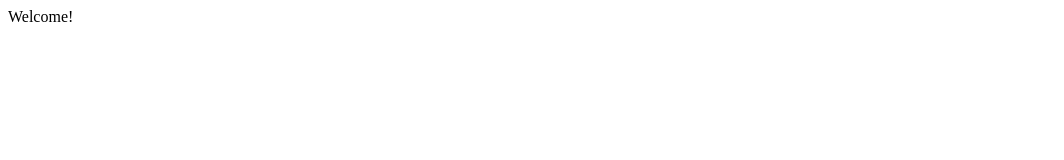
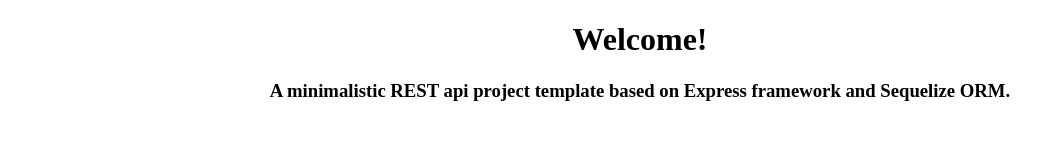
Before and after one commit to KovaDev/express-sequelize-template, a website: page public/index.html in a window 1280 px wide. Shown: the whole page, without its empty margins (0-1064 px from the left). Drawn offline with Linux system fonts and the light colour scheme.

```diff
--- a/public/index.html
+++ b/public/index.html
@@ -4,8 +4,19 @@
   <meta charset="UTF-8">
   <meta name="viewport" content="width=device-width, initial-scale=1.0">
   <title>Express Sequelize Template</title>
+  <style>
+    .body {
+      height: 100vh;
+    }
+    .container {
+      text-align: center;
+    }
+  </style>
 </head>
-<body>
-  <h>Welcome!</h>
+<body class="body">
+  <div class="container">
+    <h1>Welcome!</h1>
+    <h3>A minimalistic REST api project template based on Express framework and Sequelize ORM.</h3>
+  </div>
 </body>
 </html>
```
Also changed, not shown: index.js (+7 -3 lines).
